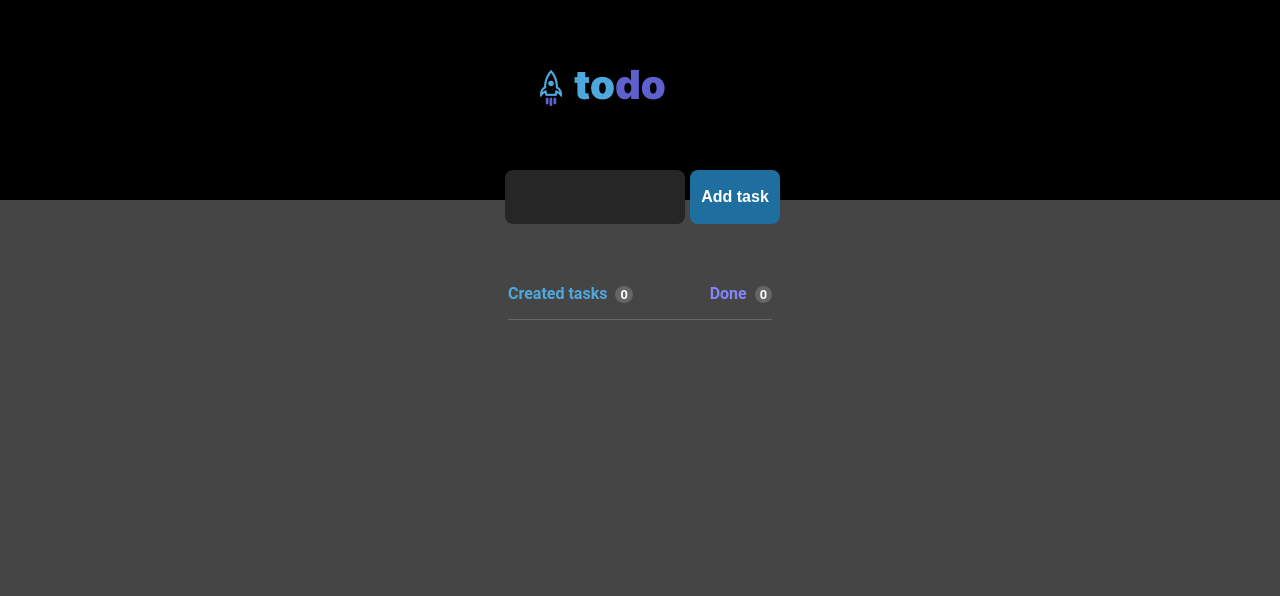
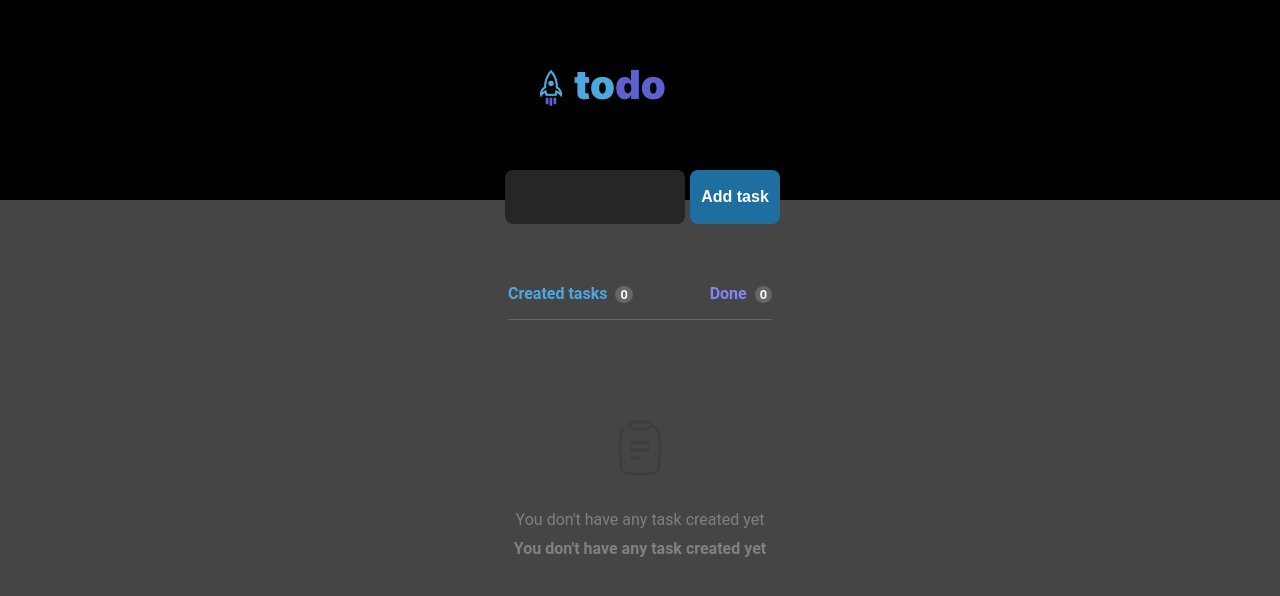
Before and after one commit to diebraga/todo-ignite-2022, a React (Vite) app: page / in a window 1280 px wide. Shown: the top 596 px of the page. Built offline with nearby package versions, Linux system fonts and the light colour scheme.

Commit message:
no task banner

```diff
--- a/src/App.tsx
+++ b/src/App.tsx
@@ -1,6 +1,7 @@
 import logo from './assets/Logo.png'
 import Input from './components/Input';
 import Logo from './components/Logo';
+import NoTasksBanner from './components/NoTasksBanner';
 import TodoStatus from './components/ToDoStatus.tsx';
 import { useWindowSize } from './hooks/useWindowSize'
 
@@ -25,14 +26,16 @@ function App() {
             justifyContent: 'center',
             flexDirection: 'column'
           }}>
-          <Logo src={logo}/>
+          <Logo src={logo} />
         </div>
 
         <div style={{ padding: `0 ${formPadding}` }}>
           <Input
             onSubmit={() => { }}
           />
-<TodoStatus />
+          <TodoStatus />
+
+          <NoTasksBanner />
         </div>
       </div>
     </div >
--- a/src/components/Input/index.tsx
+++ b/src/components/Input/index.tsx
@@ -7,8 +7,9 @@ export default function Input({ onSubmit }: InputProps) {
   return (
     <form className="formLine">
       <button
-      type='submit'
-      onSubmit={onSubmit}
+        type='submit'
+        onSubmit={onSubmit}
+        placeholder='Add a new task'
       >
         Add task
       </button>
--- /dev/null
+++ b/src/components/NoTasksBanner/index.tsx
@@ -0,0 +1,31 @@
+import Clipboard from '../../assets/Clipboard.png'
+
+export default function NoTasksBanner() {
+  return (
+    <div style={{
+      display: 'flex',
+      justifyContent: 'center',
+      alignItems: 'center',
+      flexDirection: 'column',
+      fontSize: '1rem',
+      color: '#808080',
+    }}>
+
+      <div style={{ marginTop: '40px' }}>
+        <img src={Clipboard} />
+      </div>
+      <p style={{
+        fontWeight: '400',
+        marginTop: '30px',
+      }}>
+        You don't have any task created yet
+      </p>
+      <p style={{
+        fontWeight: '700',
+        marginTop: '10px'
+      }}>
+        You don't have any task created yet
+      </p>
+    </div>
+  )
+}
```
Also changed, not shown: src/assets/Clipboard.png (added).
